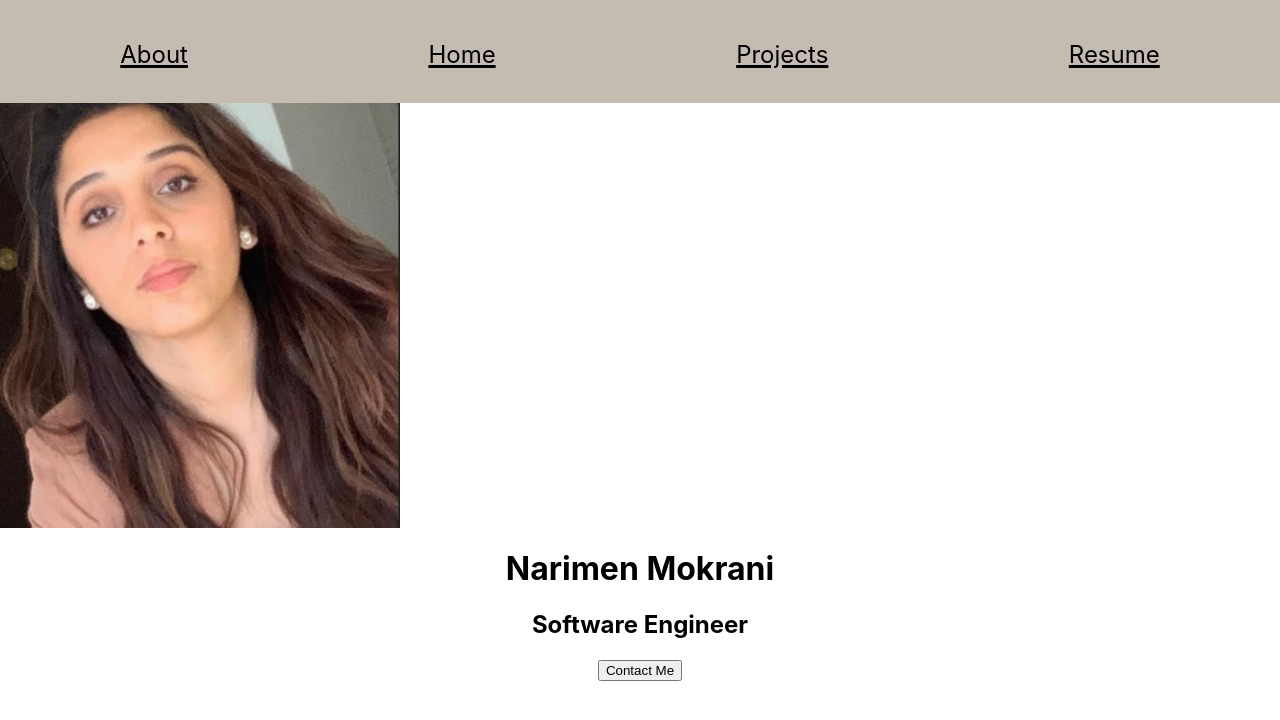
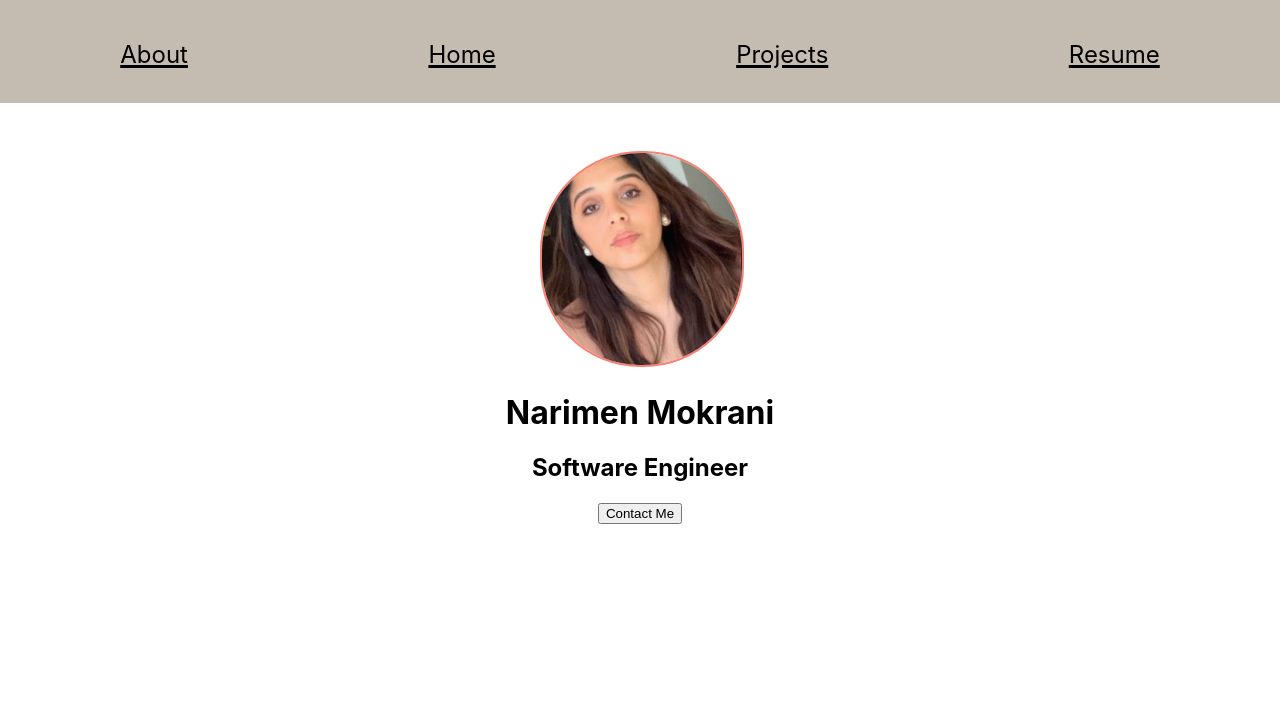
Before and after one commit to narimenmokrani1/My_Portfolio, a React (Create React App) app: page / in a window 1280 px wide. Shown: the top 720 px of the page. Built offline with nearby package versions, Linux system fonts and the light colour scheme.

Commit message:
more styling

```diff
--- a/src/components/Home/Home.css
+++ b/src/components/Home/Home.css
@@ -1,19 +1,21 @@
 .narimen-pic {
-	max-width: 400px;
-	display: flex;
-	justify-content: center;
+	max-width: 200px;
+    margin-top: 3em;
+
+
 }
 
 .rimi {
 	max-width: 100%;
 	max-height: 100%;
-	display: block;
-	margin-left: auto;
-	margin-right: auto;
+    border: 2px solid salmon;
+    border-radius: 100px;
 }
 
 .home-div {
     display: flex;
     justify-content: center;
     flex-direction: column;
+    margin: auto;
+    align-items: center;
 }
--- a/src/components/aboutMe/AboutMe.js
+++ b/src/components/aboutMe/AboutMe.js
@@ -4,9 +4,9 @@ function AboutMe(props) {
 	return (
 		<div className='about-div'>
 			<h2>About Me</h2>
-			<div className='mimi-image'>
+			{/* <div className='mimi-image'>
 				<img src={require('../images/narimenpic.png')} alt='' className='mimi'/>
-			</div>
+			</div> */}
 			<p>
 				Software engineer with a background in architecture and design. 4 years
 				of experience in effective time management, attention to details, and
--- a/src/components/aboutMe/aboutme.css
+++ b/src/components/aboutMe/aboutme.css
@@ -3,14 +3,13 @@
 	border: 2px solid beige;
 	background-color: rgb(255, 212, 219);
 	font-size: x-large;
-
+	align-items: center;
 }
 
 .skills {
 	display: flex;
 	justify-content: space-around;
 }
-
 
 .mimi-image {
 	max-width: 400px;
--- a/src/components/projects/project.css
+++ b/src/components/projects/project.css
@@ -1,5 +1,6 @@
 .sizing-class {
 	max-width: 600px;
+    border-radius: 40px;
 }
 
 .img1,
@@ -8,6 +9,8 @@
 .img4 {
 	max-width: 100%;
 	max-height: 100%;
+    border-top-left-radius: 40px;
+    border-top-right-radius: 40px;
 }
 
 .container {
@@ -21,4 +24,5 @@
 .pro1, .pro2, .pro3, .pro4 {
     margin: 2em;
     border: 1px solid rebeccapurple;
+     border-radius: 40px;
 }
--- a/src/components/resume/Resume.js
+++ b/src/components/resume/Resume.js
@@ -2,9 +2,12 @@ import React from 'react';
 
 function Resume(props) {
 	return (
-		<div>
+		<div className='resume-container'>
 			<h1>Resume</h1>
+            <div className='img-contain'>
+
 			<img src={require('../images/resume.png')} alt='' />
+            </div>
 			<button>
 				<a href='https://docs.google.com/document/d/1Z92eBsVqtrn52lQLjQcfQjFUnYBJRKc5d-NoXIvXhQc/edit#'>Click here to see the virtual Resume</a>
 			</button>
--- a/src/components/resume/resume.css
+++ b/src/components/resume/resume.css
@@ -0,0 +1,6 @@
+.resume-container {
+    display: flex;
+    justify-content: center;
+    flex-direction: column;
+    align-items: center;
+}
```
Lines whose indentation alone changed are shown as unchanged.
